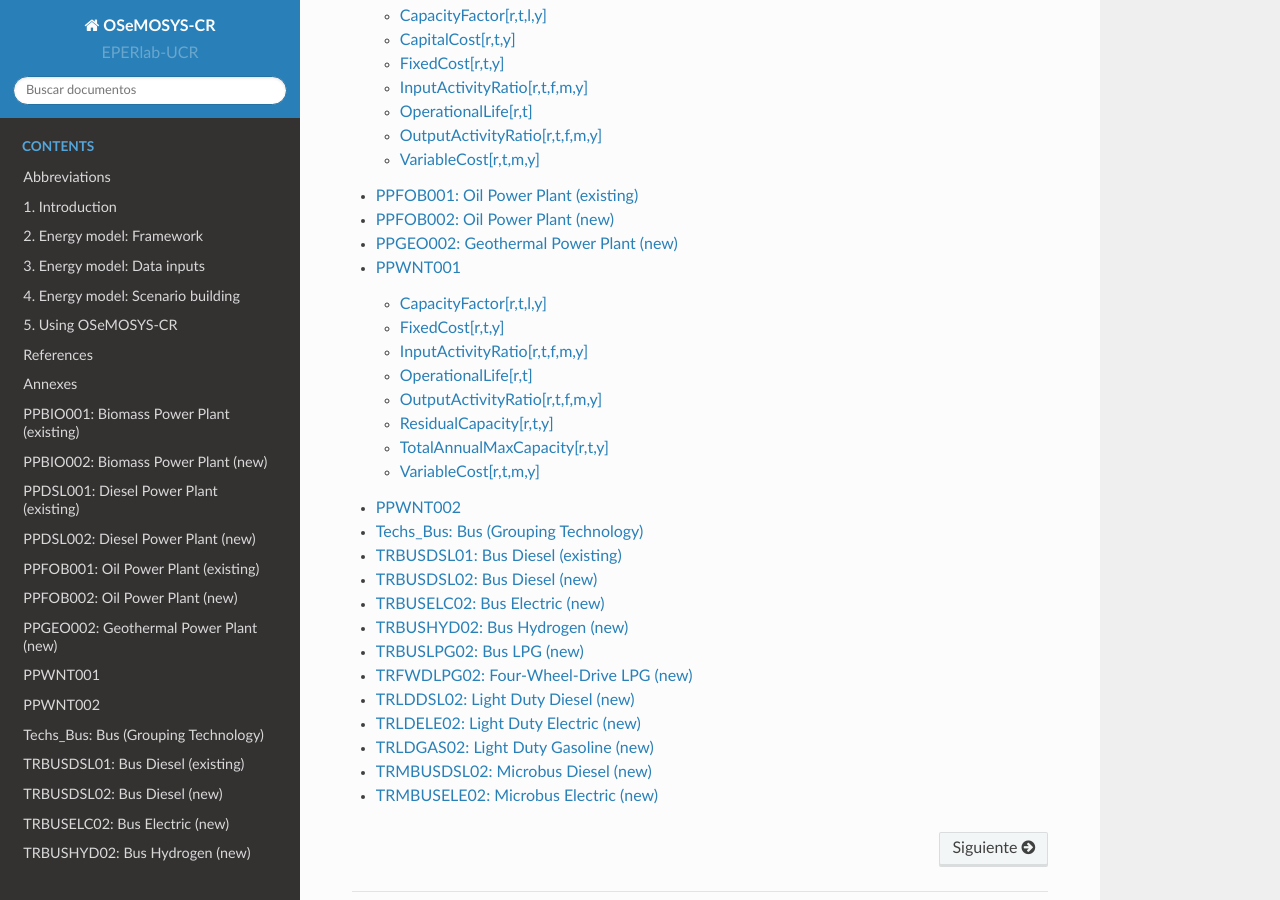
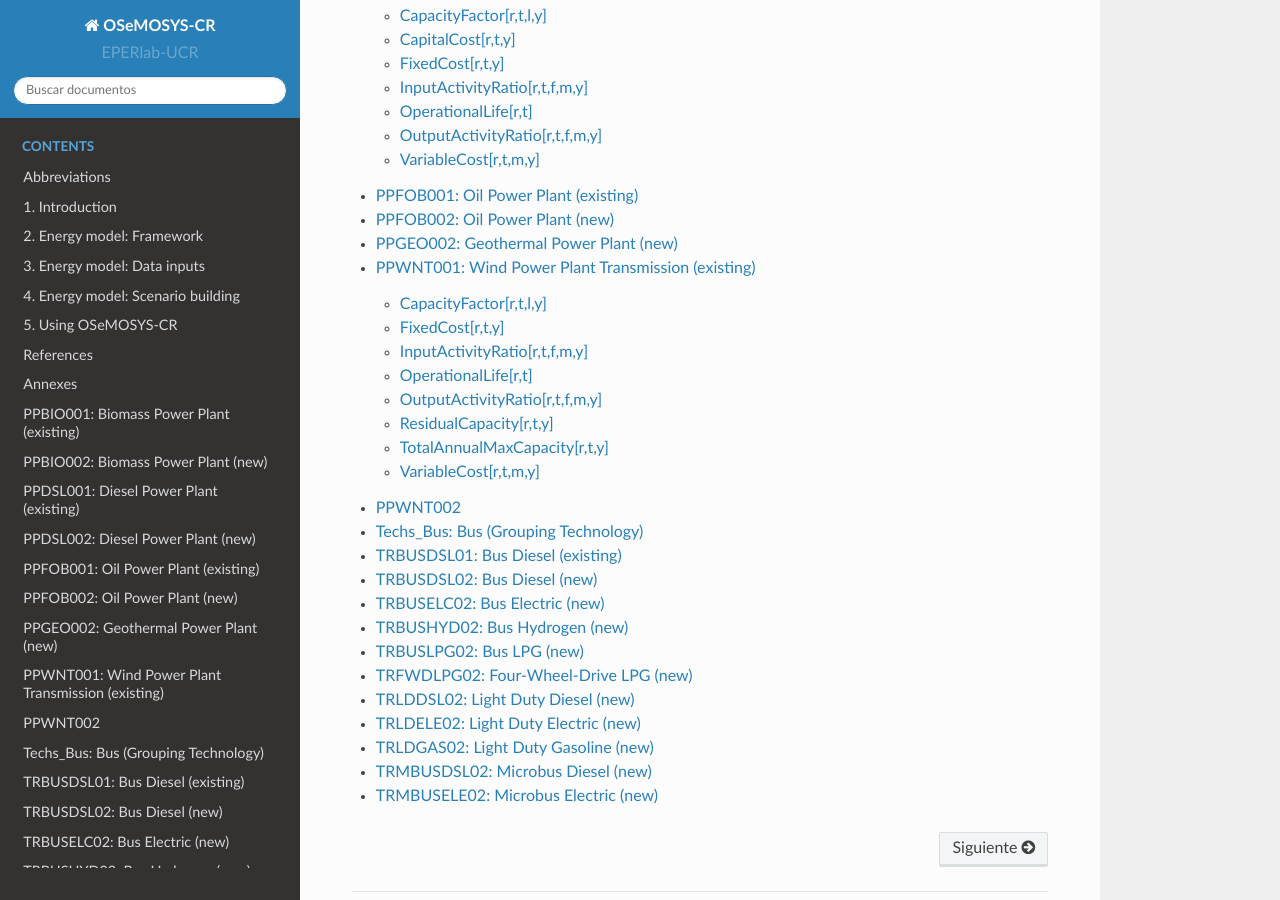
Before and after one commit to EPERLab/OSeMOSYS-CR, a Sphinx documentation site: the page built from docs/index.rst, in a window 1280 px wide and 900 px high, scrolled down 1584 px. Built offline with Sphinx 7.4.7 and the Read the Docs theme 2.0.0, drawn with Linux system fonts in a browser that asks for light colours; formulas are drawn with MathJax 3.

Commit message:
Update 18_PPWNT001.rst

```diff
--- a/docs/fichas/18_PPWNT001.rst
+++ b/docs/fichas/18_PPWNT001.rst
@@ -1,4 +1,4 @@
-PPWNT001
+PPWNT001: Wind Power Plant Transmission (existing)
 =====================================
 
 +-------------------------------------------------+-------+--------------+--------------+--------------+--------------+
```
